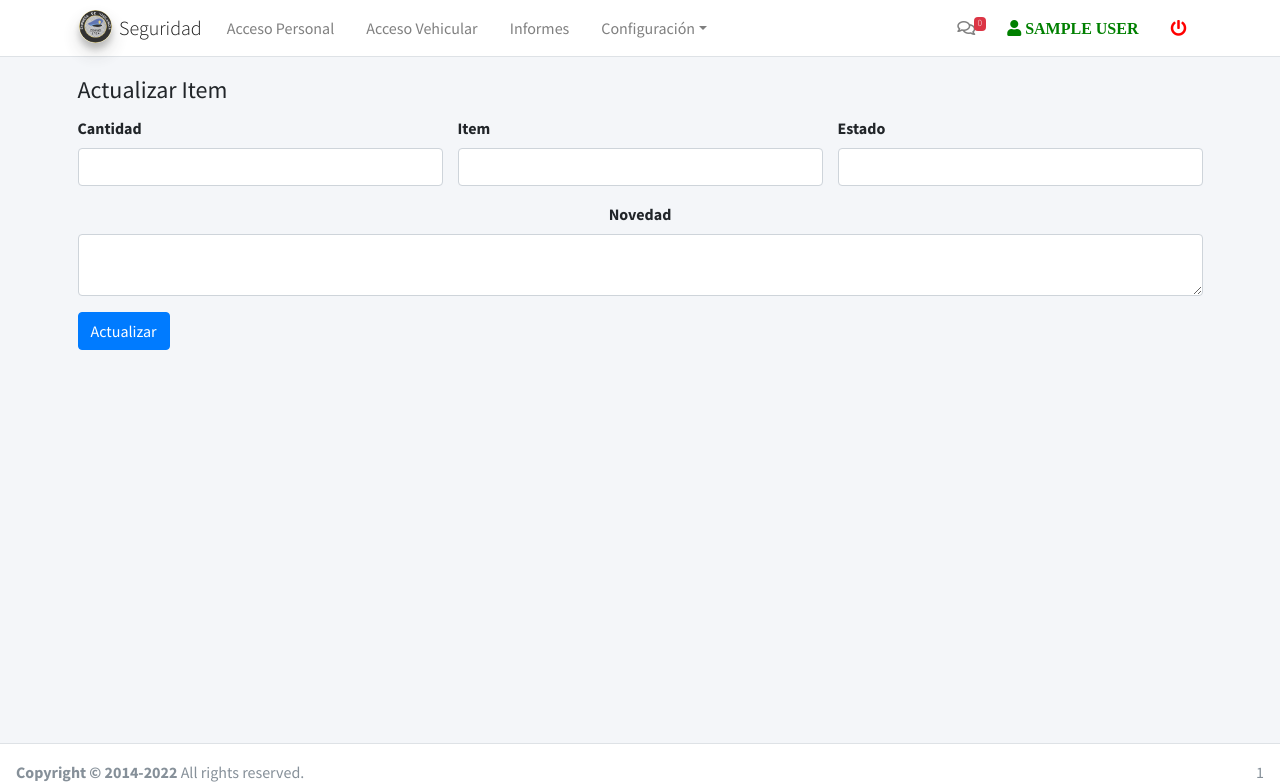
After one commit to calidadsgrep/controlAcceso, a PHP site: template View/minuta/inv_editar.php in a window 1280 px wide. The commit adds this page. Shown: the top 783 px of the page. Run offline with PHP 8.4, Linux system fonts and the light colour scheme; the template is opened without the code that fills it, so the values that code supplies are empty; the visitor is signed in with stand-in values (Sample User, id 1); some libraries are stand-ins or nearby versions.

Commit message:
inventario + minuta

```diff
--- /dev/null
+++ b/View/minuta/inv_editar.php
@@ -0,0 +1,42 @@
+<?php $_REQUEST['item_id'];?>
+<form action="?c=minutas&a=Guardar" method="POST" role="form">
+    <legend>Actualizar Item</legend>
+<div class="row clearfix">
+<div class="col-md-4">
+    <div class="form-group">
+    <div class="form-line">
+        <label for="">Cantidad</label>
+        <input type="hidden"  name="id" value="<?php echo $alm->id; ?>" class="form-control" id="" value="<?php echo $_POST["id"] ?>">
+        <input type="hidden"  name="puesto_id" value="<?php echo $alm->puesto_id; ?>" class="form-control" id="" value="<?php echo $_POST["puesto_id"] ?>">
+        <input type="hidden"  name="actualizacion"  class="form-control" id="" value="<?php echo date('Y-m-d') ?>">
+        <input type="number"  name="cantidad"  value="<?php echo $alm->cantidad; ?>" class="form-control" id=""  min="1"  required>
+        </div>
+    </div>
+    </div>
+    <div class="col-md-4">
+        <div class="form-group">
+          <div class="form-line">
+            <label for="">Item</label>
+            <input type="text"  name="item" value="<?php echo $alm->item; ?>" class="form-control" id="" placeholder="" required>
+          </div>
+        </div>
+    </div>
+    <div class="col-md-4">
+        <div class="form-group">
+        <div class="form-line">
+            <label for="">Estado</label>
+            <input type="text" name="estado" value="<?php echo $alm->estado; ?>" class="form-control" id="" placeholder="" required>
+        </div>
+        </div>
+    </div>
+    <div class="col-md-12 text-center">
+        <div class="form-group">
+        <div class="form-line">
+            <label for="">Novedad</label>
+            <textarea type="text" name="novedad" value="<?php echo $alm->novedad; ?>" class="form-control" id="" placeholder="" required> <?php echo $alm->novedad; ?> </textarea>
+        </div>
+        </div>
+    </div>
+</div>
+<button type="submit" class="btn btn-primary">Actualizar</button>
+</form>
```
Also changed, not shown: Controller/minutas.controller.php (+20 -5 lines), Model/Minuta.php (+11 -0 lines), View/minuta/puesto.php (+16 -1 lines).
